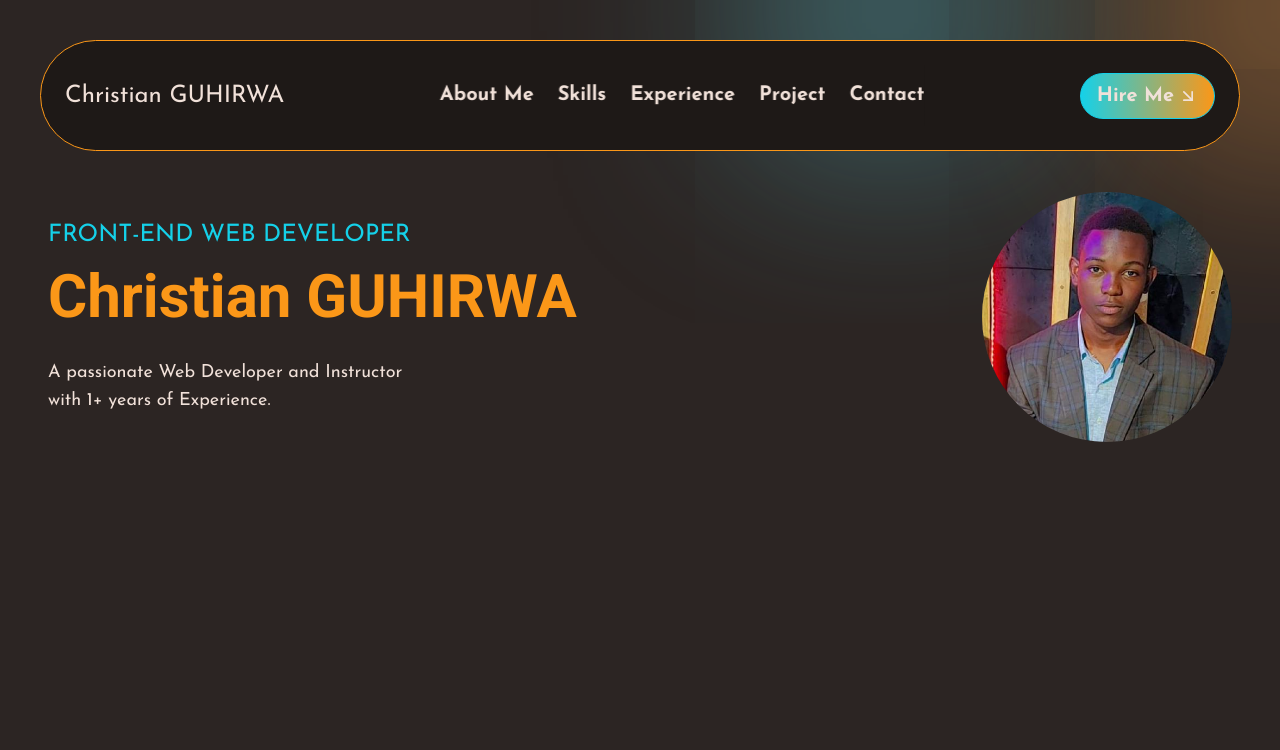
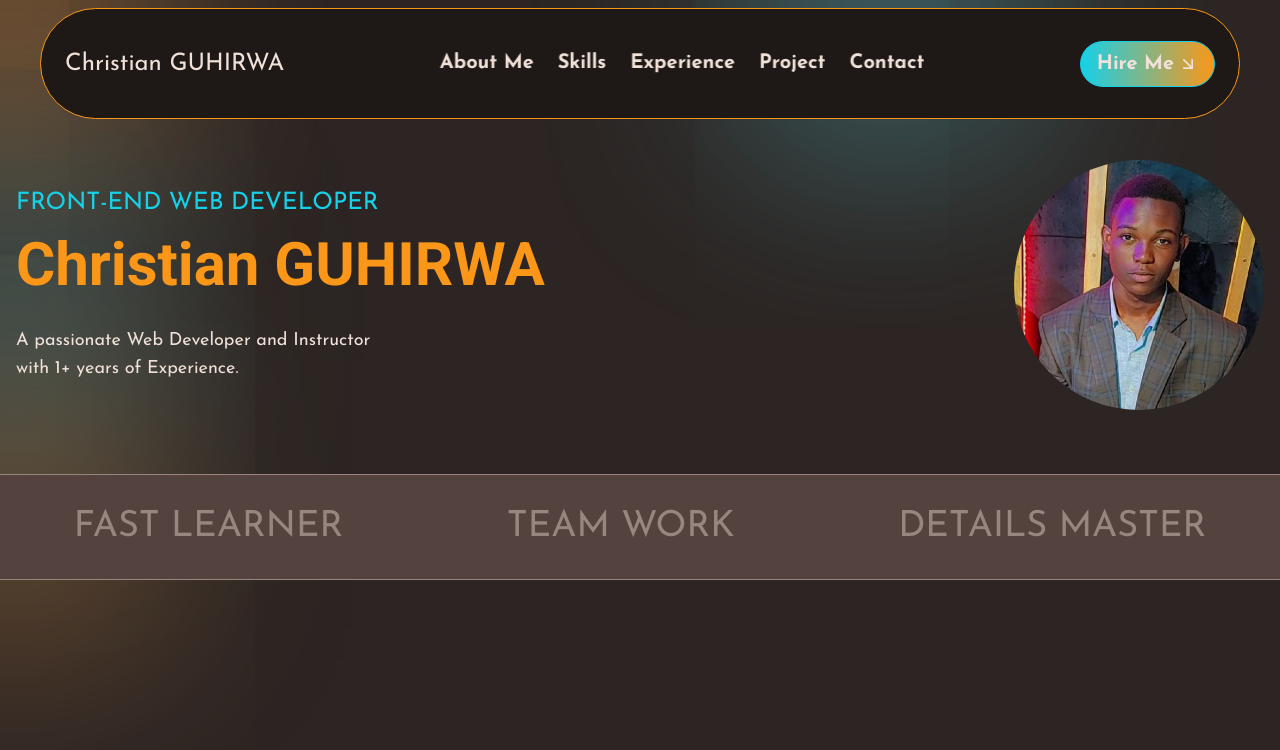
Before and after one commit to Guhirwa/Guhirwa-Portfolio, a React (Vite) app in the folder guhirwa_portfolio/: page / in a window 1280 px wide. Shown: the top 750 px of the page. Built offline with nearby package versions, Linux system fonts and the light colour scheme.

Commit message:
Working Landing page SubPage - Responsiveness of theat components - Great design and Flexibility

```diff
--- a/guhirwa_portfolio/src/App.jsx
+++ b/guhirwa_portfolio/src/App.jsx
@@ -1,6 +1,6 @@
-import './App.css'
 import HeroGradient from './assets/components/heroSection/HeroGradient'
 import HeroMain from './assets/components/heroSection/HeroMain'
+import SubHeroSection from './assets/components/heroSection/SubHeroSection'
 import NavbarMain from './assets/components/navbar/NavbarMain'
 
 function App() {
@@ -9,6 +9,7 @@ function App() {
       <NavbarMain />
       <HeroMain />
       <HeroGradient />
+      <SubHeroSection />
     </main>
   )
 }
--- a/guhirwa_portfolio/src/assets/components/heroSection/HeroGradient.jsx
+++ b/guhirwa_portfolio/src/assets/components/heroSection/HeroGradient.jsx
@@ -4,7 +4,9 @@ function HeroGradient() {
   return (
     <div>
       <div className='shadow-cyanMediumShadow absolute top-0 right-[400px] -z-10 animate-pulse'></div>
-      <div className='shadow-orangeMediumShadow absolute top-0 right-0 -z-10 animate-pulse'></div>
+      <div className='shadow-orangeMediumShadow absolute top-0 -z-10 animate-pulse'></div>
+     <div className='shadow-cyanMediumShadow absolute top-[300px] left-0 -z-10 opacity-50'></div>
+     <div className='shadow-orangeMediumShadow absolute top-[500px] left-0 -z-10 opacity-50'></div>
     </div>
   )
 }
--- /dev/null
+++ b/guhirwa_portfolio/src/assets/components/heroSection/SubHeroSection.jsx
@@ -0,0 +1,13 @@
+import React from 'react'
+
+const SubHeroSection = () => {
+  return (
+    <div className='w-full border-y border-lightGrey text-lightGrey flex justify-around uppercase xl:text-4xl md:text-2xl sm:text-4xl py-8 items-center gap-4 bg-brown'>
+        <p className='md:block sm:hidden'>Fast Learner</p>
+        <p className='md:block sm:hidden'>Team Work</p>
+        <p>Details Master</p>
+    </div>
+  )
+}
+
+export default SubHeroSection
```
